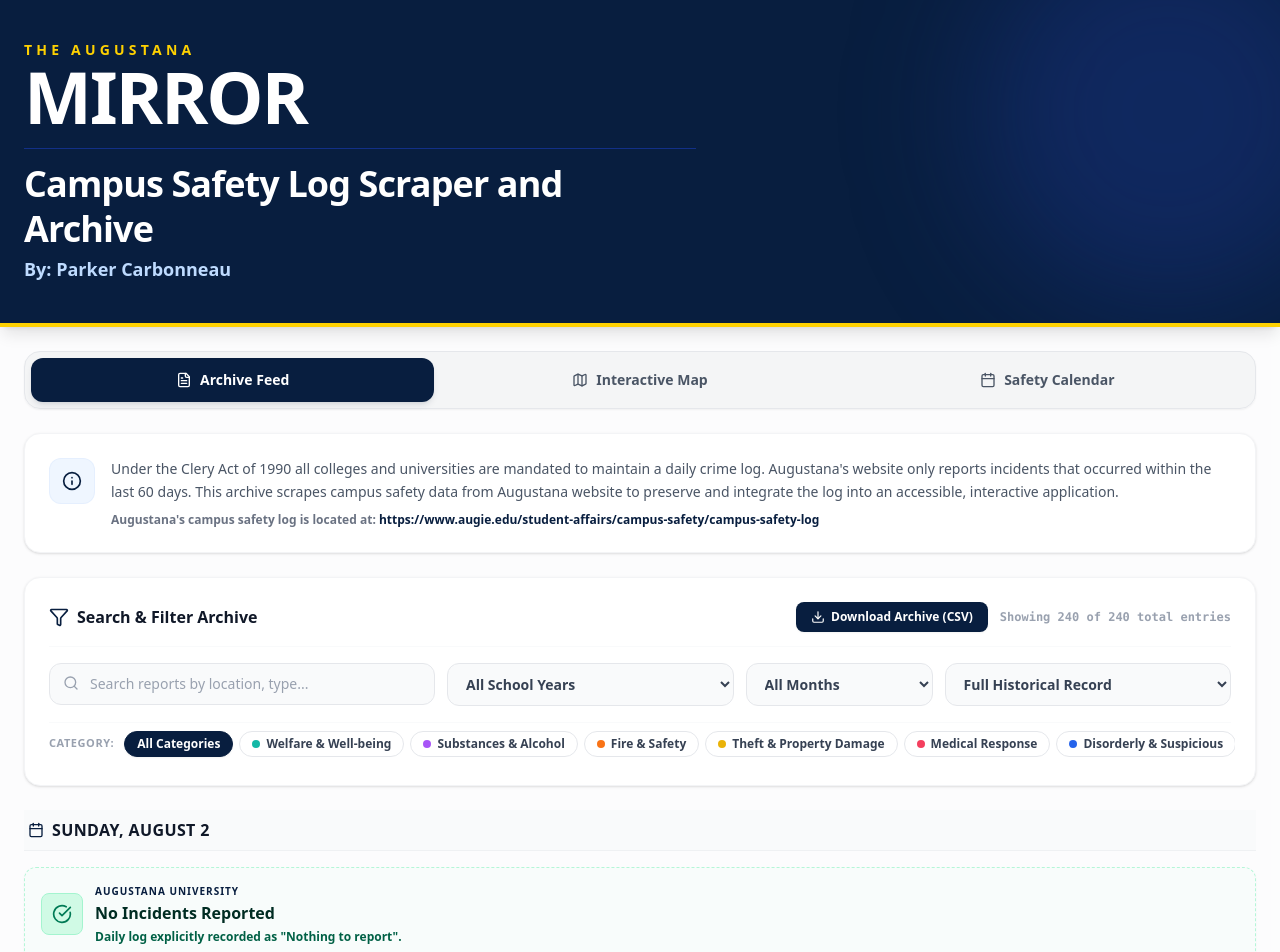
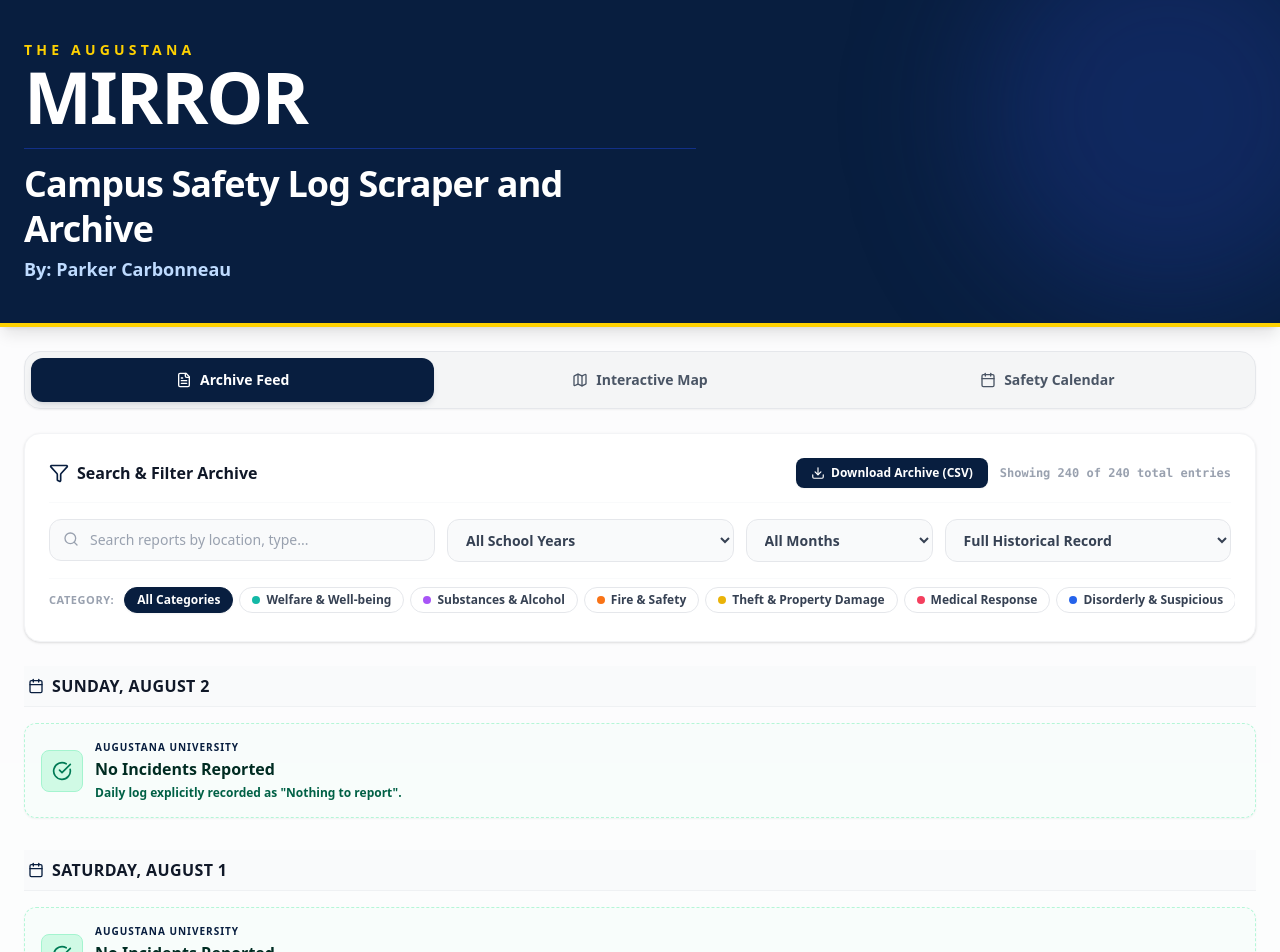
Before and after one commit to plcarbonneau/Augie-Safety-Tracker, a React (Vite) app: page / in a window 1280 px wide. Shown: the top 952 px of the page. Built offline with nearby package versions, Linux system fonts and the light colour scheme.

Commit message:
refactor: improve map navigation and incident UI
- Auto-adjust filters when selecting an incident to ensure visibility
- Add navigation delay to ensure map components are ready
- Update incident labels to "Not Provided" and clean up archive UI
- Remove redundant about section from dashboard

```diff
--- a/src/App.tsx
+++ b/src/App.tsx
@@ -280,6 +280,58 @@
       {/* Main Container */}
       <main className="max-w-7xl mx-auto px-3 sm:px-6 mt-4 sm:mt-6 space-y-4 sm:space-y-6">
 
+        {/* Tab-driven Conditional Views */}
+        {loading ? (
+          <div className="bg-white rounded-2xl border border-gray-100 p-20 text-center flex flex-col items-center justify-center gap-4">
+            <RefreshCw className="w-8 h-8 text-[#081e3f] animate-spin" />
+            <p className="text-sm font-semibold text-gray-500">Loading historical campus safety archives...</p>
+          </div>
+        ) : (
+          <AnimatePresence mode="wait">
+            <motion.div
+              key={activeTab}
+              initial={{ opacity: 0, y: 10 }}
+              animate={{ opacity: 1, y: 0 }}
+              exit={{ opacity: 0, y: -10 }}
+              transition={{ duration: 0.15 }}
+            >
+              {activeTab === "archive" && (
+                <SafetyArchive
+                  incidents={incidents}
+                  onSelectIncident={setSelectedIncident}
+                />
+              )}
+              {activeTab === "map" && (
+                <div className="space-y-4">
+                  <div className="flex items-center justify-between">
+                    <h2 className="text-lg font-bold text-gray-900 flex items-center gap-2">
+                      <MapIcon className="w-5 h-5 text-[#081e3f]" />
+                      Campus Safety Log Map
+                    </h2>
+                  </div>
+                  <CampusMap incidents={incidents} onSelectIncident={setSelectedIncident} selectedIncident={selectedIncident} />
+                </div>
+              )}
+              {activeTab === "calendar" && (
+                <div className="space-y-4">
+                  <div className="flex items-center justify-between">
+                    <div>
+                      <h2 className="text-lg font-bold text-gray-900 flex items-center gap-2">
+                        <CalendarIcon className="w-5 h-5 text-[#081e3f]" />
+                        Interactive Safety Calendar
+                      </h2>
+                    </div>
+                  </div>
+                  <SafetyCalendar
+                    incidents={incidents}
+                    onSelectIncident={setSelectedIncident}
+                  />
+                </div>
+              )}
+            </motion.div>
+          </AnimatePresence>
+        )}
+
         {/* Clery Act Mandated Crime Log About Section */}
         <section className="bg-white p-4 sm:p-6 rounded-2xl border border-gray-100 shadow-sm flex flex-col md:flex-row items-start gap-3 sm:gap-4" id="about-section">
           <div className="p-3 bg-blue-50 text-[#081e3f] rounded-xl border border-blue-100/50 flex-shrink-0">
@@ -303,52 +355,6 @@
           </div>
         </section>
 
-        {/* Tab-driven Conditional Views */}
-        {loading ? (
-          <div className="bg-white rounded-2xl border border-gray-100 p-20 text-center flex flex-col items-center justify-center gap-4">
-            <RefreshCw className="w-8 h-8 text-[#081e3f] animate-spin" />
-            <p className="text-sm font-semibold text-gray-500">Loading historical campus safety archives...</p>
-          </div>
-        ) : (
-          <AnimatePresence mode="wait">
-            <motion.div
-              key={activeTab}
-              initial={{ opacity: 0, y: 10 }}
-              animate={{ opacity: 1, y: 0 }}
-              exit={{ opacity: 0, y: -10 }}
-              transition={{ duration: 0.15 }}
-            >
-              {activeTab === "archive" && (
-                <SafetyArchive incidents={incidents} onSelectIncident={setSelectedIncident} />
-              )}
-              {activeTab === "map" && (
-                <div className="space-y-4">
-                  <div className="flex items-center justify-between">
-                    <h2 className="text-lg font-bold text-gray-900 flex items-center gap-2">
-                      <MapIcon className="w-5 h-5 text-[#081e3f]" />
-                      Campus Safety Log Map
-                    </h2>
-                  </div>
-                  <CampusMap incidents={incidents} onSelectIncident={setSelectedIncident} selectedIncident={selectedIncident} />
-                </div>
-              )}
-              {activeTab === "calendar" && (
-                <div className="space-y-4">
-                  <div className="flex items-center justify-between">
-                    <div>
-                      <h2 className="text-lg font-bold text-gray-900 flex items-center gap-2">
-                        <CalendarIcon className="w-5 h-5 text-[#081e3f]" />
-                        Interactive Safety Calendar
-                      </h2>
-                    </div>
-                  </div>
-                  <SafetyCalendar incidents={incidents} onSelectIncident={setSelectedIncident} />
-                </div>
-              )}
-            </motion.div>
-          </AnimatePresence>
-        )}
-
       </main>
 
       {/* Full Incident Details Modal */}
--- a/src/components/CampusMap.tsx
+++ b/src/components/CampusMap.tsx
@@ -322,20 +322,34 @@
 
   // 4. Center map or fly to selected incident when prop changes
   useEffect(() => {
-    if (!selectedIncident || !mapInstanceRef.current) return;
+    if (!selectedIncident) return;
 
+    // Auto-adjust filters if they would hide this incident
+    const daysAgo = getDaysAgo(selectedIncident.date);
+    if (timeframe !== "all" && daysAgo > parseInt(timeframe, 10)) {
+      setTimeframe("all");
+    }
+    if (selectedCategory !== "all" && selectedCategory !== selectedIncident.category) {
+      setSelectedCategory("all");
+    }
+
+    const timer = setTimeout(() => {
+      if (!mapInstanceRef.current) return;
       const marker = markerMapRef.current.get(selectedIncident.id);
       if (marker) {
         mapInstanceRef.current.setView(marker.getLatLng(), 18);
         marker.openPopup();
       } else {
-      // If marker isn't currently plotted (e.g. because of filtering), calculate position & center anyway
+        // If marker isn't currently plotted, calculate position & center anyway
         const coords = getCoordinates(selectedIncident.rawLocation || selectedIncident.locationName);
         if (coords.exact) {
           mapInstanceRef.current.setView([coords.lat, coords.lng], 18);
         }
       }
-  }, [selectedIncident]);
+    }, 150);
+
+    return () => clearTimeout(timer);
+  }, [selectedIncident, groupedMappedIncidents]);
 
   return (
     <div className="space-y-6">
--- a/src/components/IncidentModal.tsx
+++ b/src/components/IncidentModal.tsx
@@ -77,7 +77,7 @@
               <Clock className="w-4 h-4 text-gray-400 shrink-0 mt-0.5" />
               <div>
                 <span className="block text-[10px] font-bold text-gray-400 uppercase tracking-wider">Occurrence Time</span>
-                <span className="text-xs font-semibold text-gray-700">{incident.time || "Not Recorded"}</span>
+                <span className="text-xs font-semibold text-gray-700">{incident.time || "Not Provided"}</span>
               </div>
             </div>
 
--- a/src/components/SafetyArchive.tsx
+++ b/src/components/SafetyArchive.tsx
@@ -5,7 +5,7 @@
 
 interface SafetyArchiveProps {
   incidents: Incident[];
-  onSelectIncident: (inc: Incident) => void;
+  onSelectIncident?: (inc: Incident) => void;
 }
 
 export default function SafetyArchive({ incidents, onSelectIncident }: SafetyArchiveProps) {
@@ -358,8 +358,7 @@
                   return (
                     <div
                       key={inc.id}
-                      onClick={() => onSelectIncident(inc)}
-                      className="group bg-white rounded-xl border border-gray-150 p-5 flex flex-col justify-between hover:border-[#081e3f]/30 hover:shadow-md transition-all duration-150 cursor-pointer"
+                      className="bg-white rounded-xl border border-gray-150 p-5 flex flex-col justify-between hover:border-gray-300 transition-all duration-150"
                       id={`archive-card-${inc.id}`}
                     >
                       <div className="space-y-4">
@@ -387,7 +386,7 @@
                         <div className="space-y-2.5">
                           {/* Incident Type Description */}
                           <div className="flex items-start justify-between gap-2">
-                            <h4 className="font-extrabold text-gray-900 text-sm md:text-base tracking-tight line-clamp-1 group-hover:text-[#081e3f]">
+                            <h4 className="font-extrabold text-gray-900 text-sm md:text-base tracking-tight line-clamp-1">
                               Incident Report
                             </h4>
                           </div>
@@ -411,7 +410,7 @@
                           </div>
 
                           {/* Original dispatch details box */}
-                          <div className="mt-3 bg-gray-50 group-hover:bg-gray-100/40 p-3 rounded-lg border border-gray-100 space-y-1">
+                          <div className="mt-3 bg-gray-50 p-3 rounded-lg border border-gray-100 space-y-1">
                             <span className="block text-[9px] font-bold text-gray-400 uppercase tracking-widest">
                               Dispatcher Log / Details
                             </span>
@@ -423,15 +422,9 @@
                       </div>
 
                       {/* Footer Actions */}
-                      <div className="flex items-center justify-between pt-4 mt-4 border-t border-gray-50 text-[11px] font-bold">
-                        <span className="text-gray-400">
-                          <span className="text-amber-600 flex items-center gap-1">
-                            <ShieldAlert className="w-3.5 h-3.5" /> Incident Logged
-                          </span>
-                        </span>
-
-                        <span className="text-[#081e3f] group-hover:underline flex items-center gap-0.5">
-                          Inspect Report &rarr;
+                      <div className="flex items-center justify-between pt-3 mt-3 border-t border-gray-100 text-xs font-bold">
+                        <span className="text-amber-700 flex items-center gap-1 text-[11px]">
+                          <ShieldAlert className="w-3.5 h-3.5" /> Incident Logged
                         </span>
                       </div>
                     </div>
--- a/src/components/SafetyCalendar.tsx
+++ b/src/components/SafetyCalendar.tsx
@@ -406,12 +406,10 @@
                     <span className={`text-[10px] font-semibold px-2 py-0.5 rounded-full border ${getCategoryColor(inc.category)}`}>
                       {inc.category}
                     </span>
-                    {inc.time && (
-                      <div className="flex items-center gap-1 text-[10px] text-gray-400 font-medium font-mono">
-                        <Clock className="w-3 h-3" />
-                        <span>{inc.time}</span>
-                      </div>
-                    )}
+                    <div className="flex items-center gap-1 text-[10px] text-gray-400 font-medium font-mono">
+                      <Clock className="w-3 h-3" />
+                      <span>{inc.time || "Not Provided"}</span>
+                    </div>
                   </div>
                   <h5 className="font-semibold text-gray-900 text-sm mb-1 group-hover:text-[#081e3f] transition-colors line-clamp-1">
                     {inc.isNothingToReport ? "Nothing to Report" : "Incident Report"}
```
Lines whose indentation alone changed are shown as unchanged.
